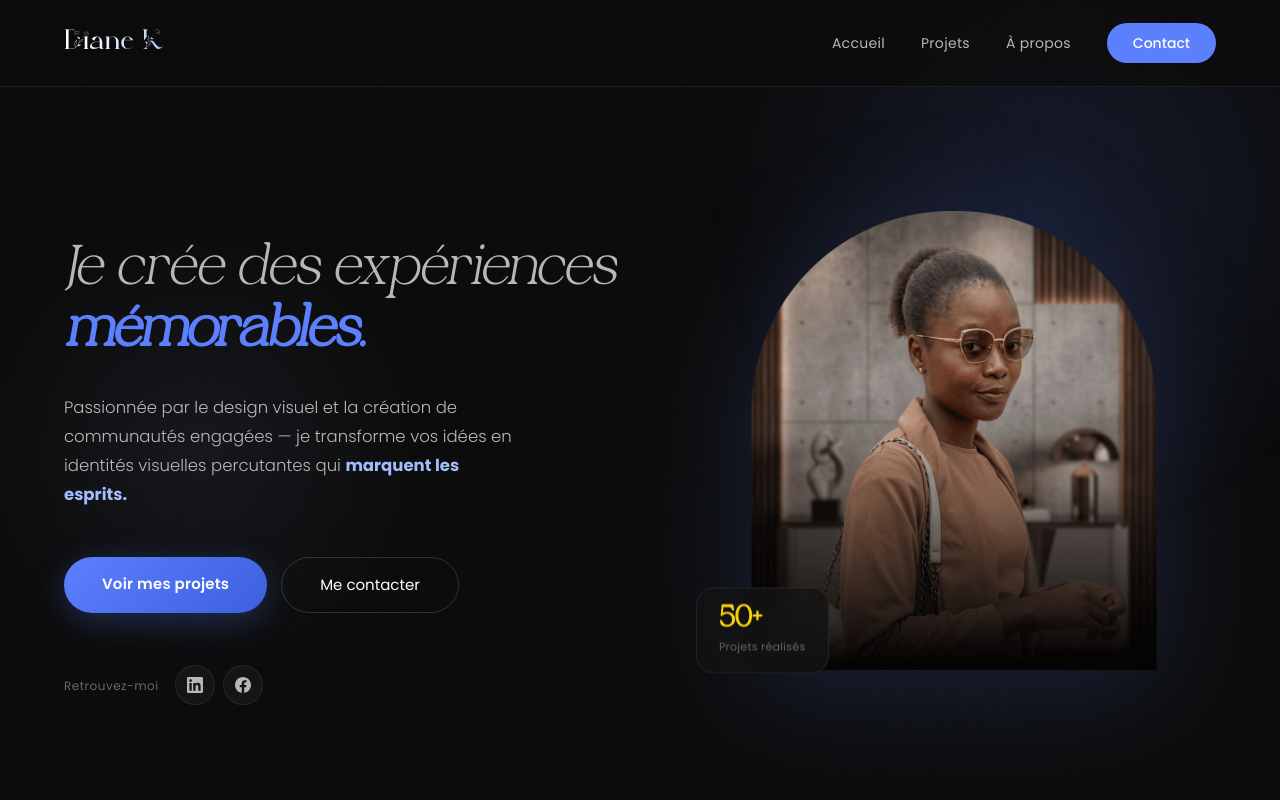
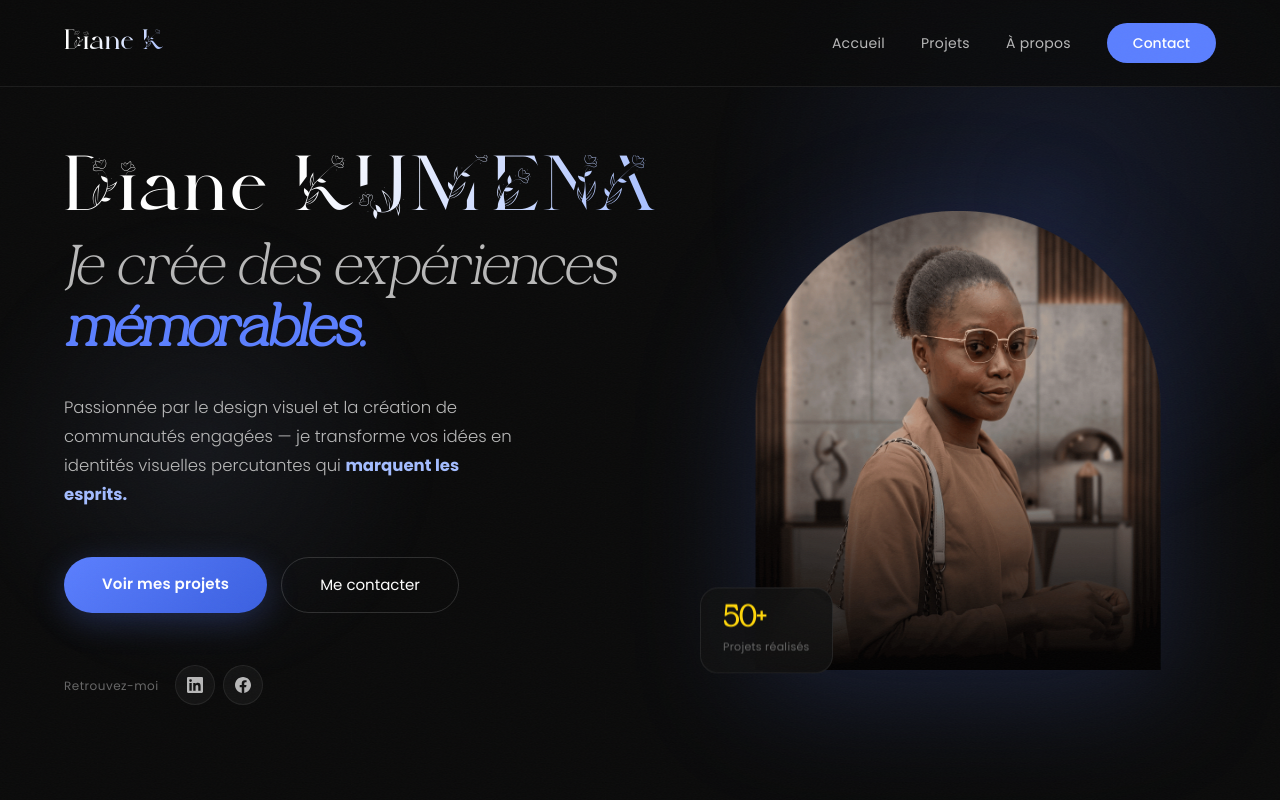
Before and after one commit to MnD3v/Diane-kumena, a React (Vite) app: page / in a window 1280 px wide. Shown: the top 800 px of the page. Built offline with nearby package versions, Linux system fonts and the light colour scheme.

Commit message:
encore name

```diff
--- a/src/App.css
+++ b/src/App.css
@@ -230,11 +230,14 @@
   font-weight: normal;
   line-height: 1;
   letter-spacing: 1px;
+  white-space: nowrap;
   background: linear-gradient(120deg, var(--white) 40%, var(--pink-light));
   -webkit-background-clip: text;
   -webkit-text-fill-color: transparent;
   background-clip: text;
   margin-bottom: 12px;
+  animation: nameReveal 0.7s cubic-bezier(0.22, 1, 0.36, 1) both;
+  animation-delay: 0.05s;
 }
 
 .hero-title-strong {
@@ -1586,29 +1589,10 @@ body::after {
 .realisations-grid [data-reveal]:nth-child(8) { transition-delay: 0.49s; }
 .realisations-grid [data-reveal]:nth-child(9) { transition-delay: 0.56s; }
 
-/* ── Nom lettre par lettre ──────────────────────────────────── */
-
-.hero-name {
-  overflow: visible;
-}
-
-.name-word {
-  display: inline;
-}
-
-.name-word + .name-word {
-  margin-left: 0.22em;
-}
-
-.name-char {
-  display: inline;
-  opacity: 0;
-  animation: charReveal 0.55s cubic-bezier(0.22, 1, 0.36, 1) both;
-  animation-delay: calc(var(--i) * 0.045s + 0.1s);
-}
-
-@keyframes charReveal {
-  to { opacity: 1; }
+
+@keyframes nameReveal {
+  from { opacity: 0; transform: translateY(16px); }
+  to   { opacity: 1; transform: translateY(0); }
 }
 
 /* ── Orbes hero animés ──────────────────────────────────────── */
--- a/src/App.jsx
+++ b/src/App.jsx
@@ -253,18 +253,7 @@ function App() {
 
         <div className="hero-content">
           <div className="hero-text">
-            {/* Nom lettre par lettre */}
-            <p className="hero-name" aria-label="Diane KUMENA">
-              {[["D","i","a","n","e"], ["K","U","M","E","N","A"]].map((word, wi) => (
-                <span key={wi} className="name-word">
-                  {word.map((char, ci) => (
-                    <span key={ci} className="name-char" style={{ '--i': wi === 0 ? ci : 6 + ci }}>
-                      {char}
-                    </span>
-                  ))}
-                </span>
-              ))}
-            </p>
+            <p className="hero-name">Diane KUMENA</p>
 
             <h1 className="hero-title" data-reveal>
               Je crée des expériences<br />
```
